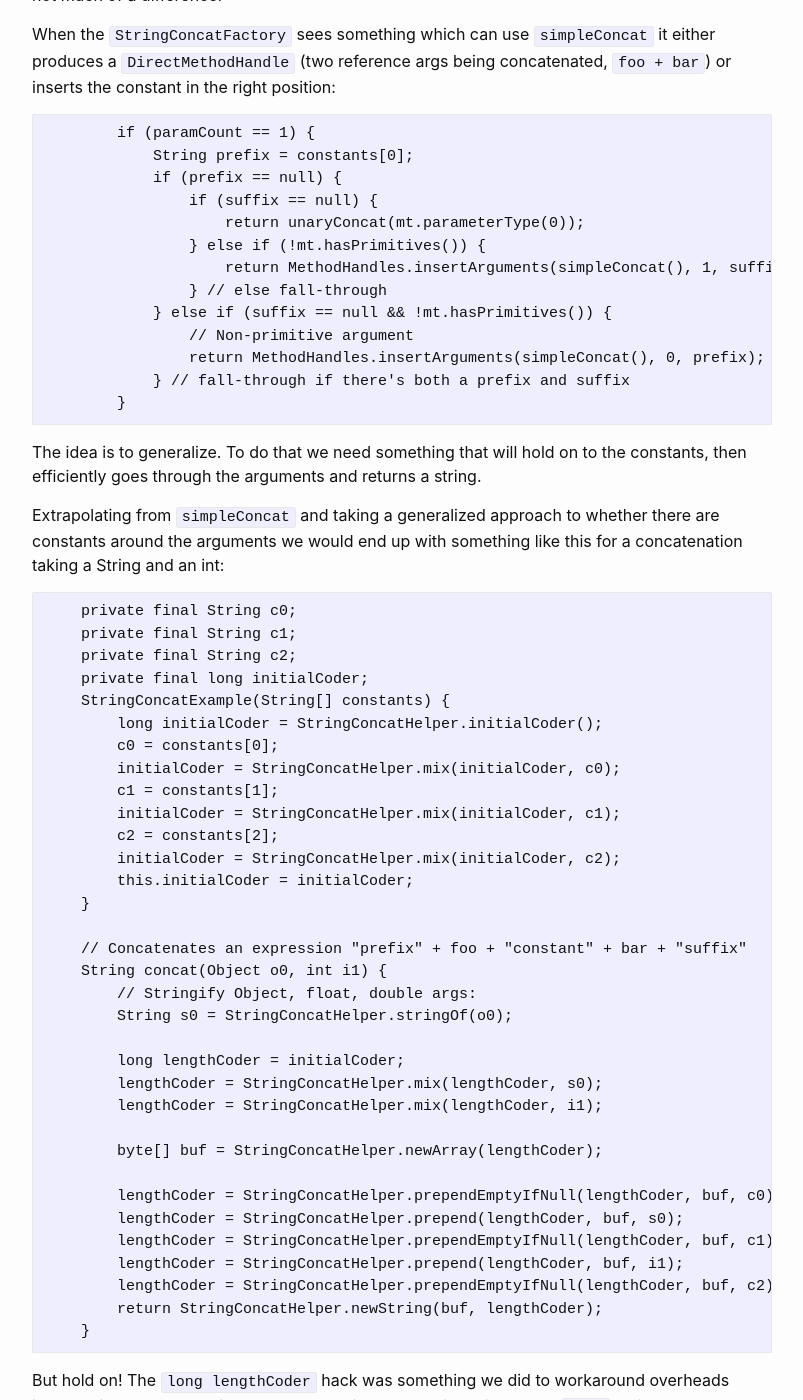
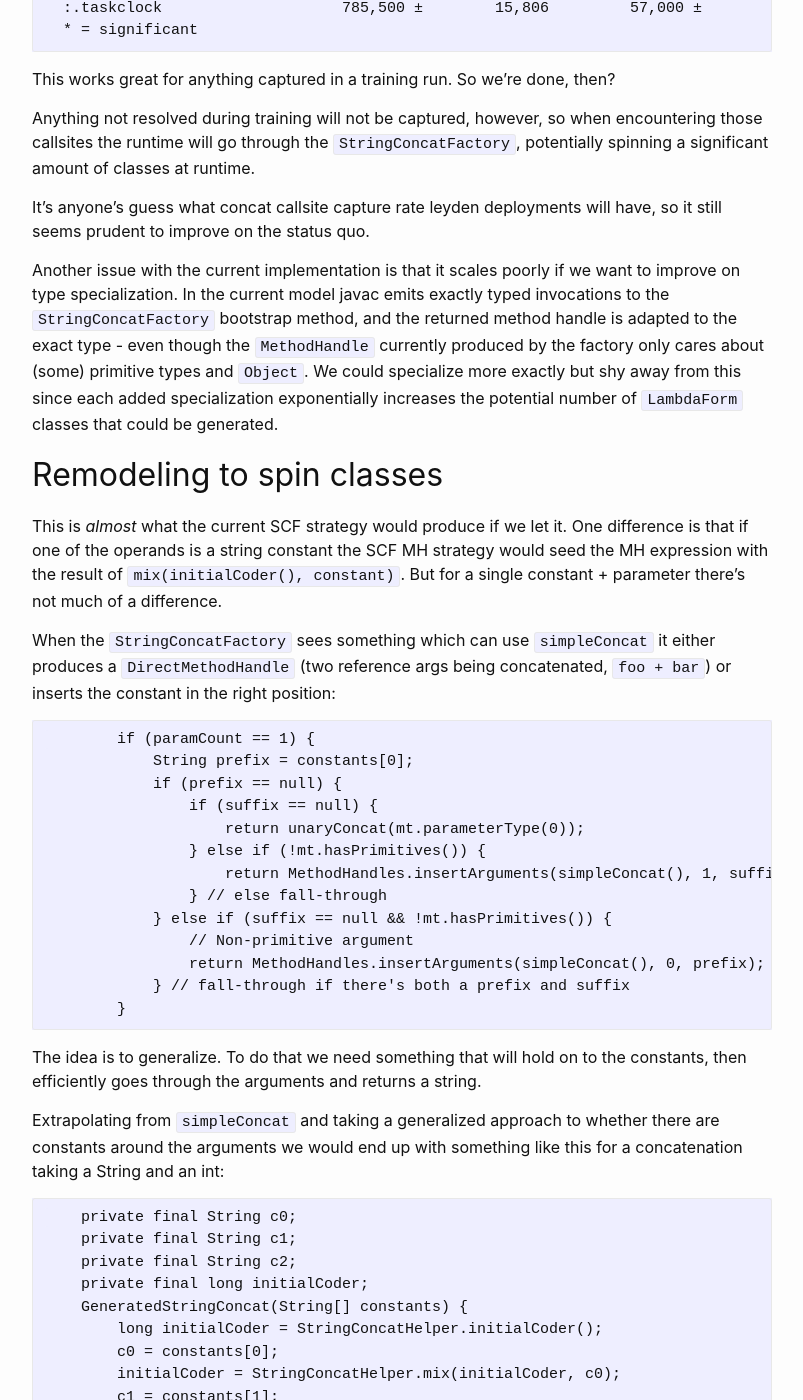
Before and after one commit to cl4es/cl4es.github.io, a Jekyll site: the page built from presentations/jvmls2024/draft.md, in a window 1280 px wide and 1400 px high, scrolled down 8175 px. Shown: the whole window, without its empty margins (238-1041 px from the left). Built offline with Jekyll 4.4.1, drawn with Linux system fonts in a browser that asks for light colours; our own code applies the rules of GitHub Pages for plain Markdown files; some of the changed text lies outside the part shown.

Commit message:
Minor cleanup, refresh

````diff
--- a/presentations/jvmls2024/draft.md
+++ b/presentations/jvmls2024/draft.md
@@ -181,6 +181,8 @@ for what's going on:
 As the `MethodHandle` expression tree grows we eventually ran into issues with JIT compilers taking too much time
 to compile them: [JDK-8327247: C2 uses up to 2GB of RAM to compile complex string concat in extreme cases](https://bugs.openjdk.org/browse/JDK-8327247)
 
+
+
 As a quick and dirty fix we opted to bring back code which spins a class per concatenation for sufficiently complex expressions.
 
 This code is not very optimized. It effectively generates code similar to what javac would, with the crucial distinction
@@ -305,13 +307,30 @@ Delegating to the runtime to generate code shape leaves us free to experiment an
 optimize the code without a need to recompiling the java code with a patched javac. The static bytecode
 remains unchanged.
 
-## Leyden to the rescue!
+## Lingering woes
 
 So while things have improved since JDK 9 there is still a hefty cost of spinning up complex
 concat expressions.
 
 That 46ms overhead number I blogged about for JDK all those years ago more or less persist on the same hardware setup.
 
+When working on PR#19927 I realized none of the `String` concat stress tests I've experimented with were added to the
+OpenJDK, so I've added a couple of JMH:ified variants in `StringConcatStartup`. Running this stand-alone with `perf stat -r 10` 20 times and collecting the results
+yields this result:
+
+```
+Name                  Cnt           Base           Error
+StringConcatStartup    20        238,000 ±         6,667
+  :.cycles                2432315862,050 ±  54176897,441
+  :.instructions          5762516585,300 ± 129310503,641
+  :.taskclock                    785,500 ±        15,806
+* = significant
+```
+
+Add to this the aforementioned `StringBuilder` fallback where we opt out of the optimized concatenation for high-arity
+
+
+## Leyden to the rescue!
 Ioi Lam has done great work within Project Leyden to allow pre-resolving
 `String` concat expressions as produced by the `StringConcatFactory`, storing them in the Leyden AOT archive and reconstituting
 the final `MethodHandle` from the archive when linking the callsite. Basically short-cutting the `StringConcatFactory` entirely:
@@ -332,6 +351,12 @@ will go through the `StringConcatFactory`, potentially spinning a significant am
 
 It's anyone's guess what concat callsite capture rate leyden deployments will have, so it still seems prudent to improve
 on the status quo.
+
+Another issue with the current implementation is that it scales poorly if we want to improve on type specialization.
+In the current model javac emits exactly typed invocations to the `StringConcatFactory` bootstrap method, and the returned
+method handle is adapted to the exact type - even though the `MethodHandle` currently produced by the factory only cares
+about (some) primitive types and `Object`. We could specialize more exactly but shy away from this since each added
+specialization exponentially increases the potential number of `LambdaForm` classes that could be generated.
 
 ## Remodeling to spin classes
 
@@ -370,7 +395,7 @@ a String and an int:
     private final String c1;
     private final String c2;
     private final long initialCoder;
-    StringConcatExample(String[] constants) {
+    GeneratedStringConcat(String[] constants) {
         long initialCoder = StringConcatHelper.initialCoder();
         c0 = constants[0];
         initialCoder = StringConcatHelper.mix(initialCoder, c0);
@@ -390,13 +415,12 @@ a String and an int:
         lengthCoder = StringConcatHelper.mix(lengthCoder, s0);
         lengthCoder = StringConcatHelper.mix(lengthCoder, i1);
 
-        byte[] buf = StringConcatHelper.newArray(lengthCoder);
+        // prepend from the end
+        byte[] buf = StringConcatHelper.newArray(lengthCoder, c2);
 
-        lengthCoder = StringConcatHelper.prependEmptyIfNull(lengthCoder, buf, c0);
-        lengthCoder = StringConcatHelper.prepend(lengthCoder, buf, s0);
-        lengthCoder = StringConcatHelper.prependEmptyIfNull(lengthCoder, buf, c1);
-        lengthCoder = StringConcatHelper.prepend(lengthCoder, buf, i1);
-        lengthCoder = StringConcatHelper.prependEmptyIfNull(lengthCoder, buf, c2);
+        // prepend from the end
+        lengthCoder = StringConcatHelper.prepend(lengthCoder, buf, c1, i1);
+        lengthCoder = StringConcatHelper.prepend(lengthCoder, buf, c0, s0);
         return StringConcatHelper.newString(buf, lengthCoder);
     }
 ```
@@ -429,48 +453,44 @@ Let `StringConcatHelper` redefine `mixer` to only deal with `length` and retain
     private final String c2;
     private final int length;
     private final byte coder;
-    StringConcatExample(String[] constants) {
+    GeneratedStringConcat(String[] constants) {
         byte coder = String.COMPACT_STRINGS ? String.LATIN1 : String.UTF16;
         int length = 0;
 
         c0 = constants[0];
         coder |= c0;
         length = StringConcatHelper.mix(length, c0); // check for overlow
-
-        c1 = constants[1];
-        coder |= c1;
-        length = StringConcatHelper.mix(length, c1);
-
-        c2 = constants[2];
-        coder |= c2;
-        length = StringConcatHelper.mix(length, c1);
+        ...
 
         this length = length;
         this.coder = coder;
     }
 
     // Concatenates an expression "prefix" + foo + "constant" + bar + "suffix"
-    String concat(Object o0, int i1) {
+    String doConcat(Object o0, int i1) {
         // Stringify Object, float, double args:
         String s0 = StringConcatHelper.stringOf(o0);
 
         // Only string(ified) args can mutate initial coder
-        int coder = this.coder | s0.coder(); // hey, we're hidden in java.lang!
+        int coder = this.coder | s0.coder(); // we're inside java.lang, which gives access to package-private
 
         // Mix in lengths
         int length = this.length;
         length = StringConcatHelper.mix(length, s0);
         length = StringConcatHelper.mix(length, i1);
 
-        byte[] buf = StringConcatHelper.newArray(length, coder);
+        // prepend from the end
+        byte[] buf = StringConcatHelper.newArray(length, coder, c2);
 
-        length = StringConcatHelper.prependEmptyIfNull(length, coder, buf, c0);
-        length = StringConcatHelper.prepend(length, coder, buf, foo);
-        length = StringConcatHelper.prependEmptyIfNull(length, coder, buf, c1);
-        length = StringConcatHelper.prepend(length, coder, buf, bar);
-        length = StringConcatHelper.prependEmptyIfNull(length, coder, buf, c2);
+        // prepend from the end
+        length = StringConcatHelper.prepend(length, coder, buf, c1, i1);
+        length = StringConcatHelper.prepend(length, coder, buf, c0, s0);
         return StringConcatHelper.newString(buf, length, coder);
     }
 ```
-Perhaps a bit more code in the `concat` method, but not having to pack and unpack the coder at every mixer and prepend step
-should make it more straightforward and easier for the compilers to optimize.
+
+Splitting explands the code a bit more in both the constructor and the `concat` method, but not having to pack and
+unpack the coder at every mixer and prepend step should make it more straightforward and easier for the compilers to
+optimize.
+
+## Detour
````
Also changed, not shown: other parts of presentations/jvmls2024/draft.md (+3 -3 lines).
